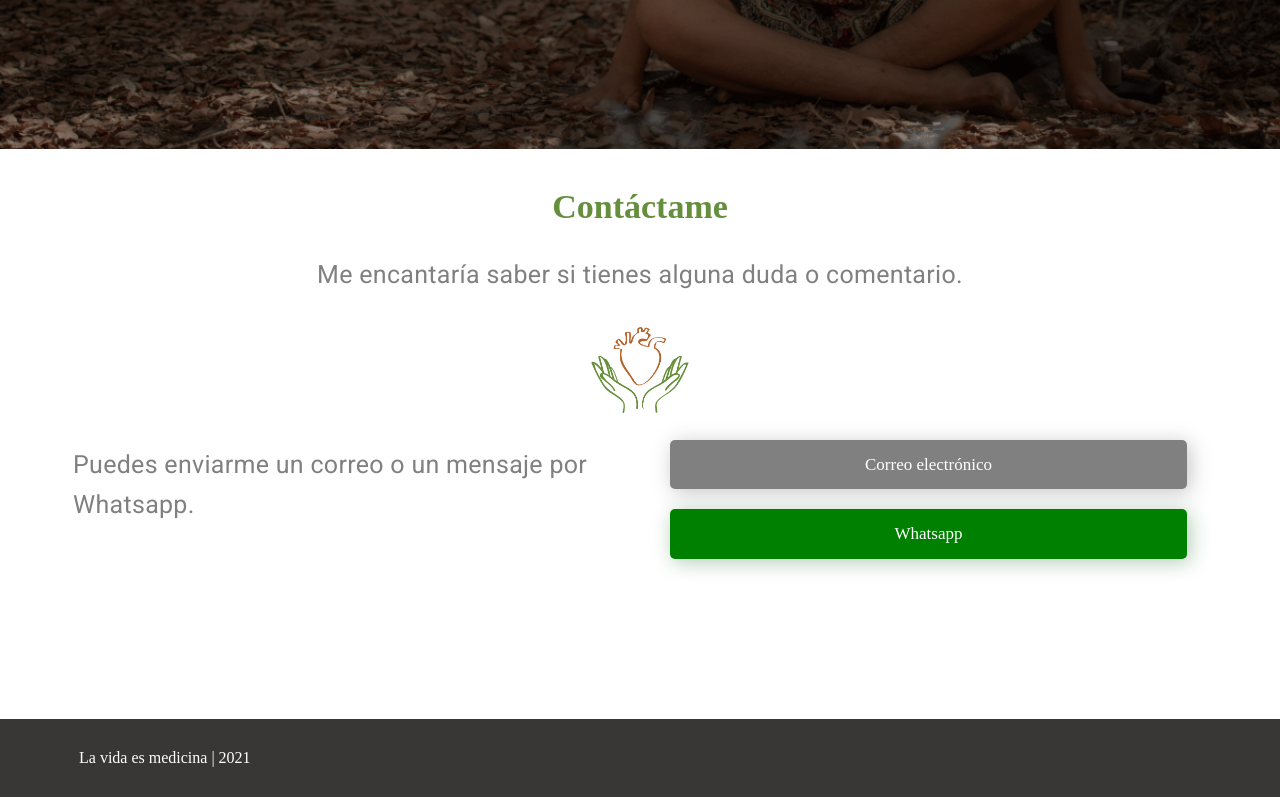
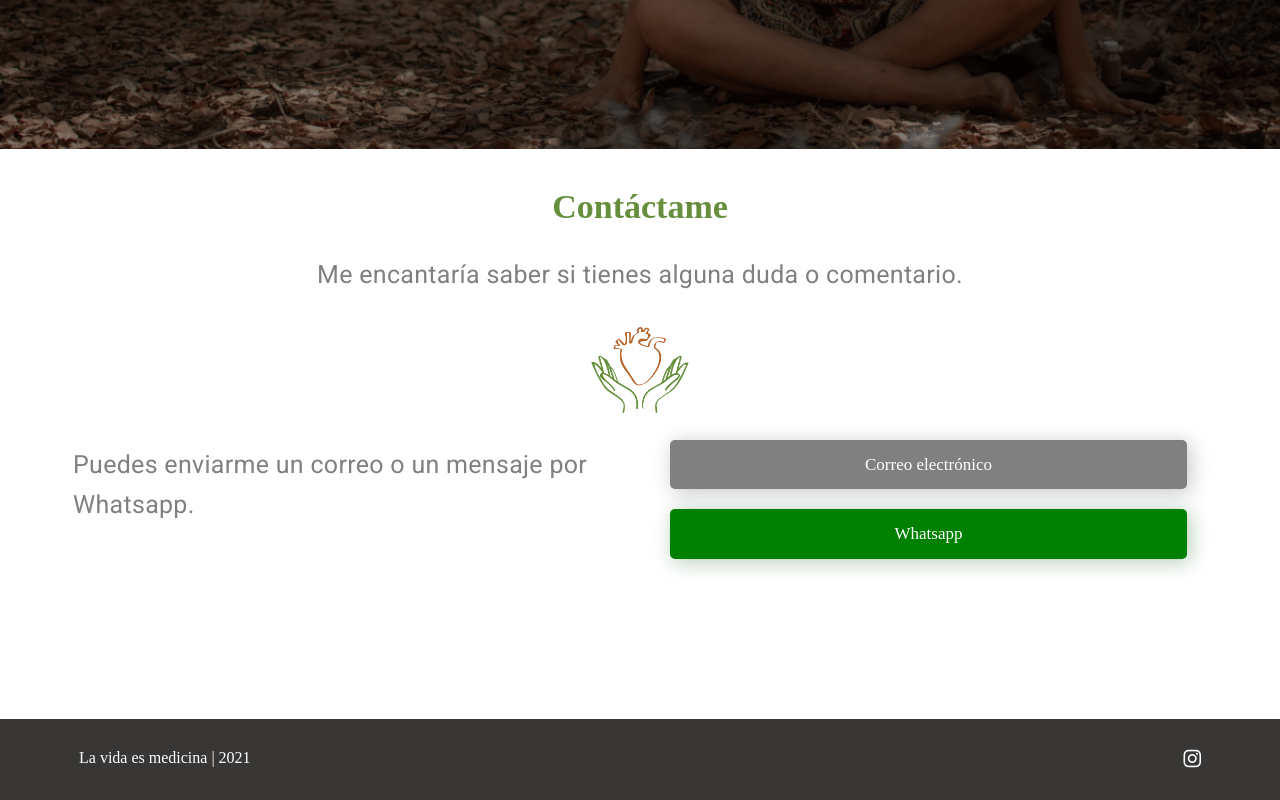
Before and after one commit to marco-jaram/Nancy-public, a plain HTML site: page contacto.html in a window 1280 px wide. Shown: the part 651-1451 px from the top of the page. Drawn offline with nearby package versions, Linux system fonts and the light colour scheme; a web font is replaced by a local one.

Commit message:
formulario
mailreay

```diff
--- a/contacto.html
+++ b/contacto.html
@@ -110,7 +110,10 @@
     <footer class="footer ">
         <div class="contenedor-footer contenedor">
             <div class="contenido-footer">
-                <div>La vida es medicina | 2021</div>
+                <div>La vida es medicina | 2021 </div>
+                <div class="redes">
+                    <a href="https://www.instagram.com/lavidaesmedicina/"><i class="iconos-redes fab fa-instagram"></i></a>
+                </div>
             </div>
         </div>
     </footer>
--- a/css/style.css
+++ b/css/style.css
@@ -579,10 +579,20 @@ form textarea {
     padding: 20px 5px;
     font-size: 16px;
     color: white;
+    display: flex;
+    justify-content: space-between;
+
 }
 
 .contenido-footer div {
     margin: 10px;
+}
+.iconos-redes{
+    color: white;
+    font-size: 2rem;
+}
+.iconos-redes:hover{
+    color: var(--color-secundario);
 }
 
 /* testimonios */
```
Also changed, not shown: acerca-de.html (+4 -1 lines), index.html (+8 -6 lines), servicios.html (+4 -1 lines).
